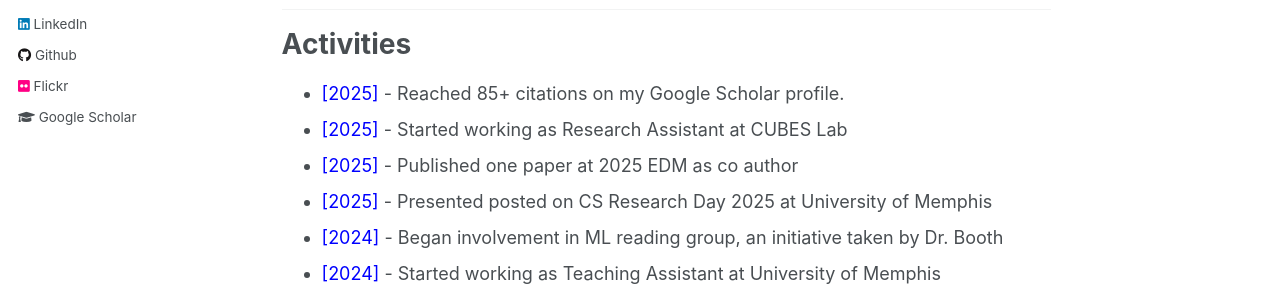
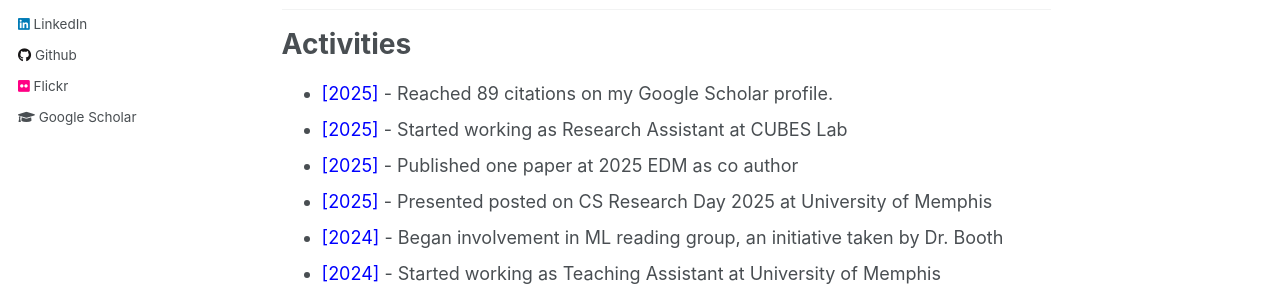
Before and after one commit to shaeekh/shaeekh.github.io, a Jekyll site: the page built from _pages/about.md, in a window 1280 px wide and 900 px high. Shown: the part 461-747 px from the top of the window. Built offline with Jekyll 4.4.1, drawn with Linux system fonts in a browser that asks for light colours; a script that is not in the unit is left out.

Commit message:
Edited latest citation

```diff
--- a/_pages/about.md
+++ b/_pages/about.md
@@ -23,7 +23,7 @@ My research interest lies in  Human Centered Computing (HCC), Multi Modal Learni
 
 
 # Activities
-* <span style="color:Blue"> [2025] </span> - Reached 85+ citations on my Google Scholar profile.
+* <span style="color:Blue"> [2025] </span> - Reached 89 citations on my Google Scholar profile.
 * <span style="color:Blue"> [2025] </span> - Started working as Research Assistant at CUBES Lab
 * <span style="color:Blue"> [2025] </span> - Published one paper at 2025 EDM as co author
 * <span style="color:Blue"> [2025] </span> - Presented posted on CS Research Day 2025 at University of Memphis
```
